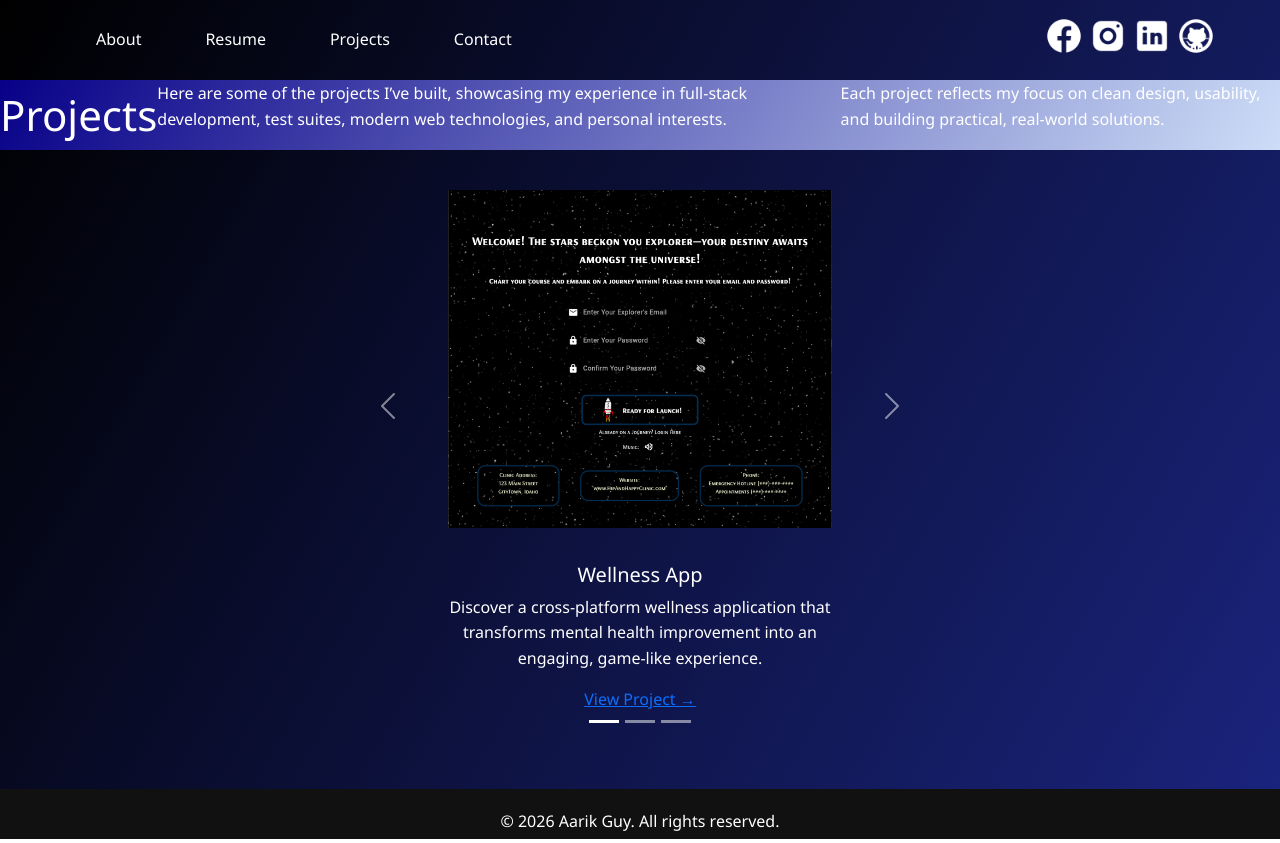
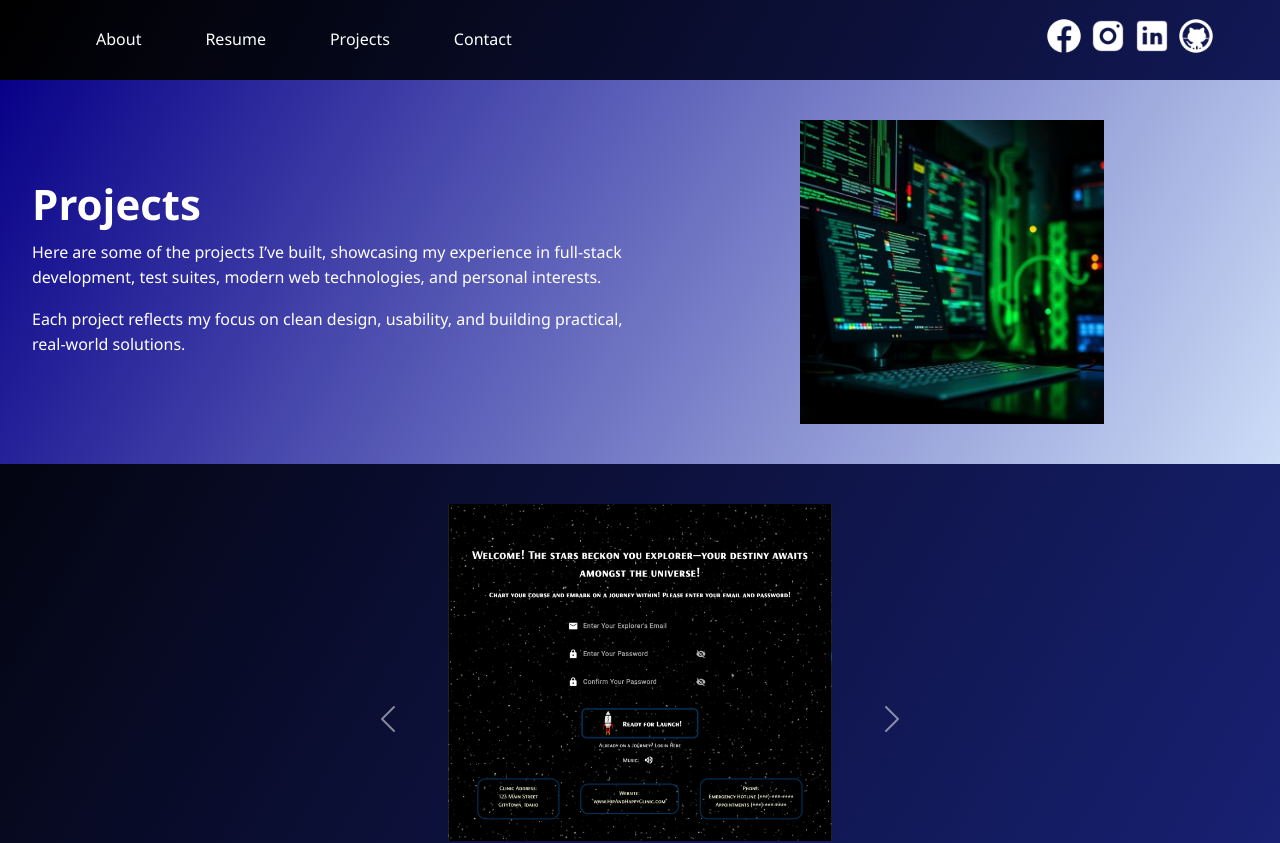
Before and after one commit to AarikGuy/Portfolio, a React (Vite) app in the folder frontend/: page /projects in a window 1280 px wide. Shown: the top 843 px of the page. Built offline with nearby package versions, Linux system fonts and the light colour scheme.

Commit message:
Made projects hero section

```diff
--- a/frontend/src/App.css
+++ b/frontend/src/App.css
@@ -9,9 +9,14 @@ html, body, #root {
     background: linear-gradient(120deg, #000000, #1a247e);
 }
 
-h1, h2{
+h1{
+    font-weight: 400;
+}
+
+h2{
     font-size: 42px;
-    font-weight: 400;
+    font-weight: 600;
+    /* font- */
     margin: 10px 0;
 }
 
@@ -115,9 +120,36 @@ nav a {
     display: flex;
     /* width: 100%; */
     align-items: center;
-    gap: 0;
+    gap: 2rem;
+    justify-content: center;
+    padding: 2rem;
     /* position: relative; */
     background: linear-gradient(120deg, #080188, #cdddf7);
+}
+
+.projects-intro{
+    /* padding: 3rem 2rem; */
+    /* text-align: left; */
+    flex: 1;
+}
+
+
+
+.projects-intro{
+    flex: 1;
+    /* text-align: top; */
+}
+
+.projects-pic {
+    flex: 1;
+    display: flex;
+    justify-content: center;
+}
+
+.projects-pic img{
+    width: clamp(200px, 25vw, 400px);
+    height: auto;
+    padding: .5rem;
 }
 
 #hero {
@@ -131,9 +163,6 @@ nav a {
     color: white;
 }
 
-#hero p{
-
-}
 
 .btn {
     display: inline-block;
--- a/frontend/src/components/Hero.jsx
+++ b/frontend/src/components/Hero.jsx
@@ -9,9 +9,9 @@ function Hero() {
 
       <section id="hero">
         <div className="hero-content">
-          <h2>
-            Hello, I’m <span>Aarik Guy</span>
-          </h2>
+          <h1>
+            Hello, I’m Aarik Guy
+          </h1>
 
           <p>
             I’m currently a Software Accessibility Tester passionate about
--- a/frontend/src/pages/Projects.jsx
+++ b/frontend/src/pages/Projects.jsx
@@ -1,11 +1,12 @@
 import ProjectCarousel from "../components/ProjectCarousel";
+import projectsImage from "../assets/projectsImage.jpg";
 
 function Projects() {
   return (
     <>
     <div className="intro">
+      <div className="projects-intro">
         <h2>Projects</h2>
-
         <p>
           Here are some of the projects I’ve built, showcasing my experience in
           full-stack development, test suites, modern web technologies,
@@ -16,6 +17,11 @@ function Projects() {
           Each project reflects my focus on clean design, usability, and
           building practical, real-world solutions.
         </p>
+      </div>
+
+      <div className="projects-pic">
+        <img src={projectsImage}></img>
+      </div>
     </div>
 
 
```
Also changed, not shown: frontend/src/assets/projectsImage.jpg (added). Lines whose indentation alone changed are shown as unchanged.
